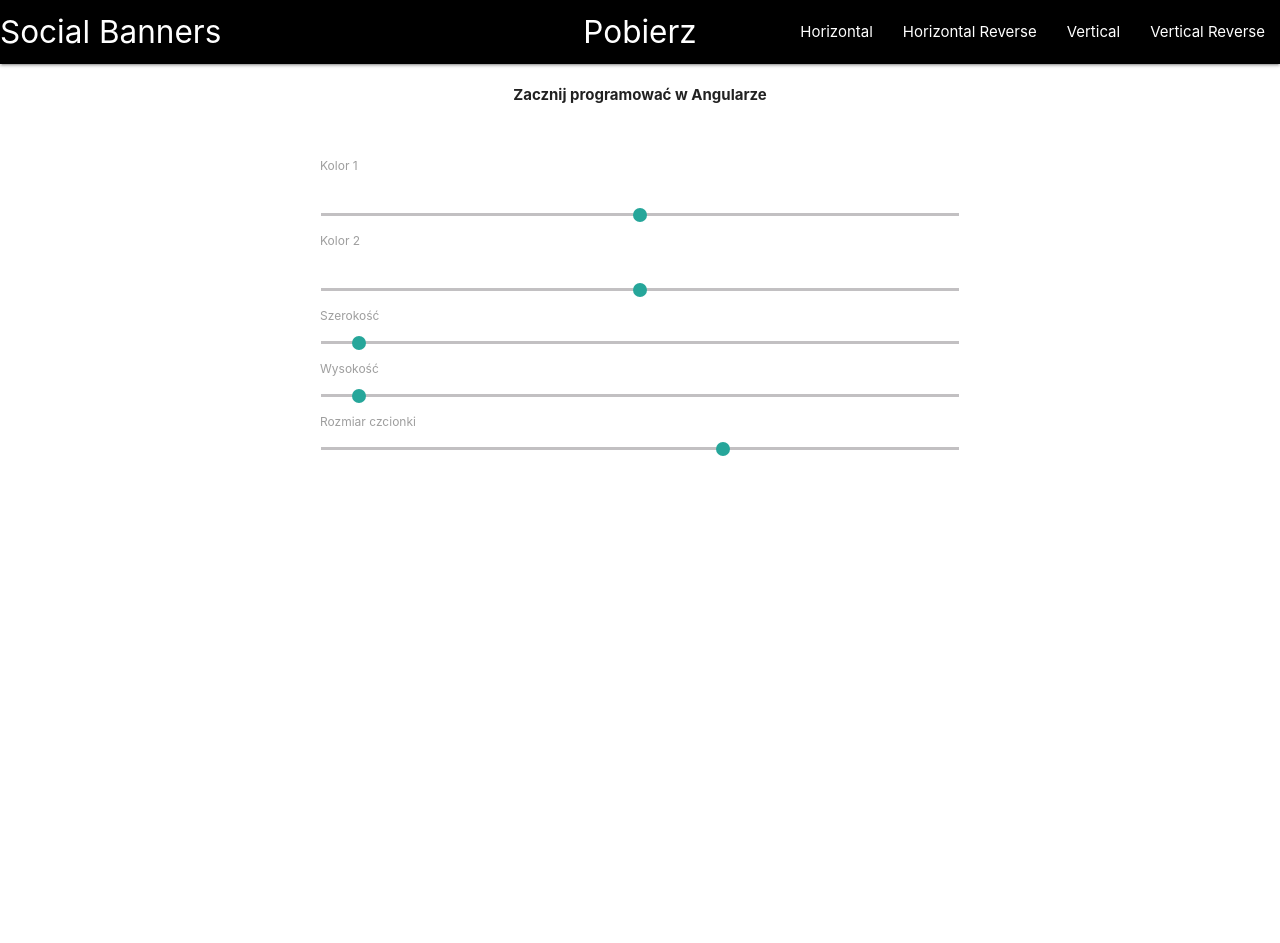
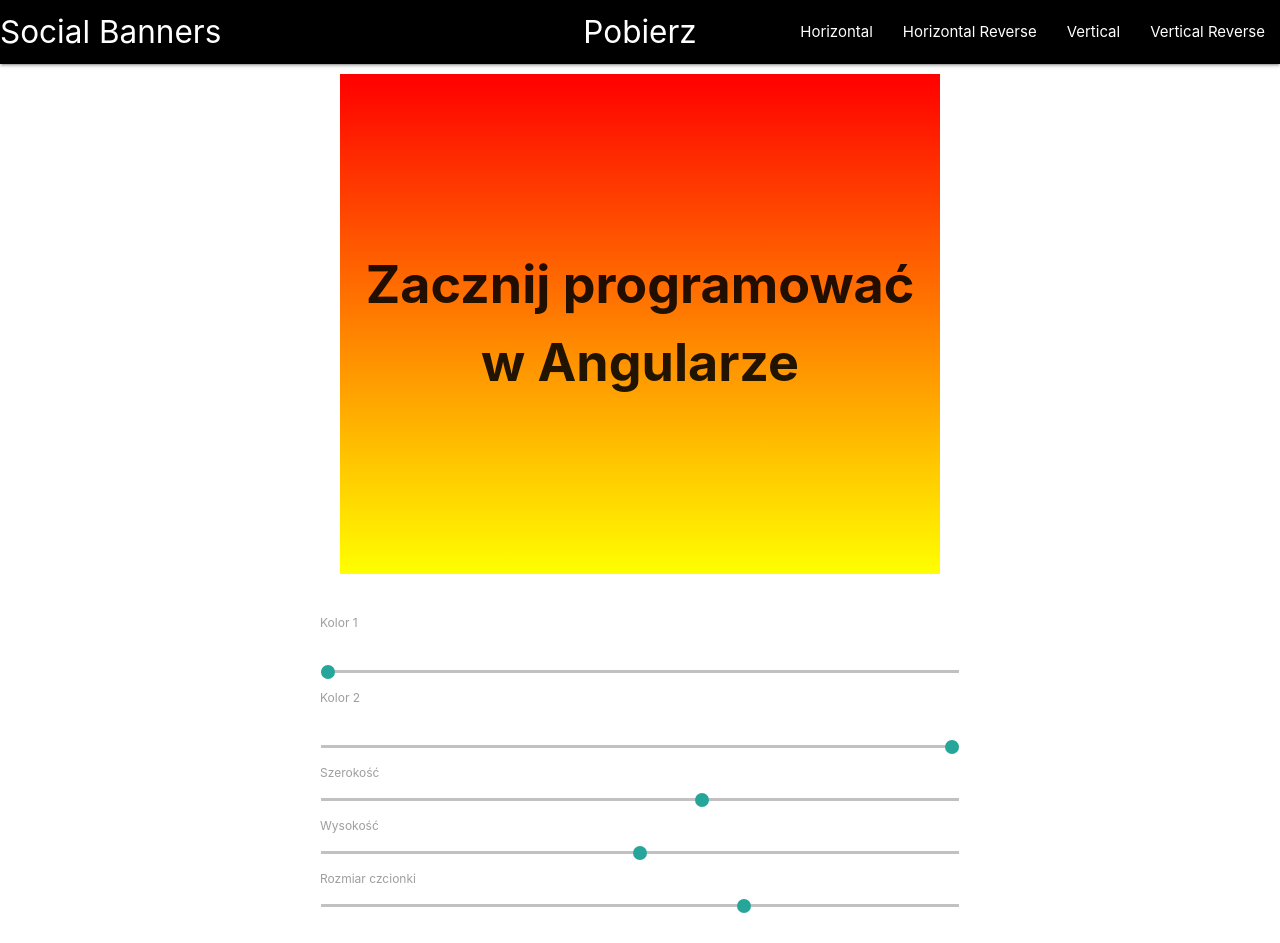
Before and after one commit to ArturPaluszkiewicz/angular-studing-social-banner, an Angular app: page / in a window 1280 px wide. Before the commit the page ends 800 px from the top, so only its background shows below. Built offline with nearby package versions, Linux system fonts and the light colour scheme.

Commit message:
adding slider implemantation

```diff
--- a/src/app/app.component.html
+++ b/src/app/app.component.html
@@ -18,8 +18,8 @@
 <div>
   <!-- Component Banner -->
   <div class="banner">
-    <div class="banner-text">
-      <span contenteditable="true">
+    <div class="banner-text" [ngStyle]="getBannerStyles()">
+      <span contenteditable="true" [style.fontSize.px]="fontSize">
         Zacznij programować w Angularze
       </span>
     </div>
@@ -33,22 +33,22 @@
       <span class="badge"></span>
     </div>
 
-    <input type="range" min="0" max="100" />
+    <input type="range" min="0" max="100" [(ngModel)]="percentColor1"/>
 
     <label>Kolor 2</label>
     <div class="colors">
       <span class="badge"></span>
     </div>
-    <input type="range" min="0" max="100" />
+    <input type="range" min="0" max="100" [(ngModel)]="percentColor2"/>
 
     <label>Szerokość</label>
-    <input type="range" min="0" max="1000" step="50" />
+    <input type="range" min="0" max="1000" step="50" [(ngModel)]="width"/>
 
     <label>Wysokość</label>
-    <input type="range" min="0" max="1000" step="50" />
+    <input type="range" min="0" max="1000" step="50" [(ngModel)]="height"/>
 
     <label>Rozmiar czcionki</label>
-    <input type="range" min="12" max="72" />
+    <input type="range" min="12" max="72" [(ngModel)]="fontSize"/>
   </div>
   <!-- Component Settings End -->
 </div>
```
